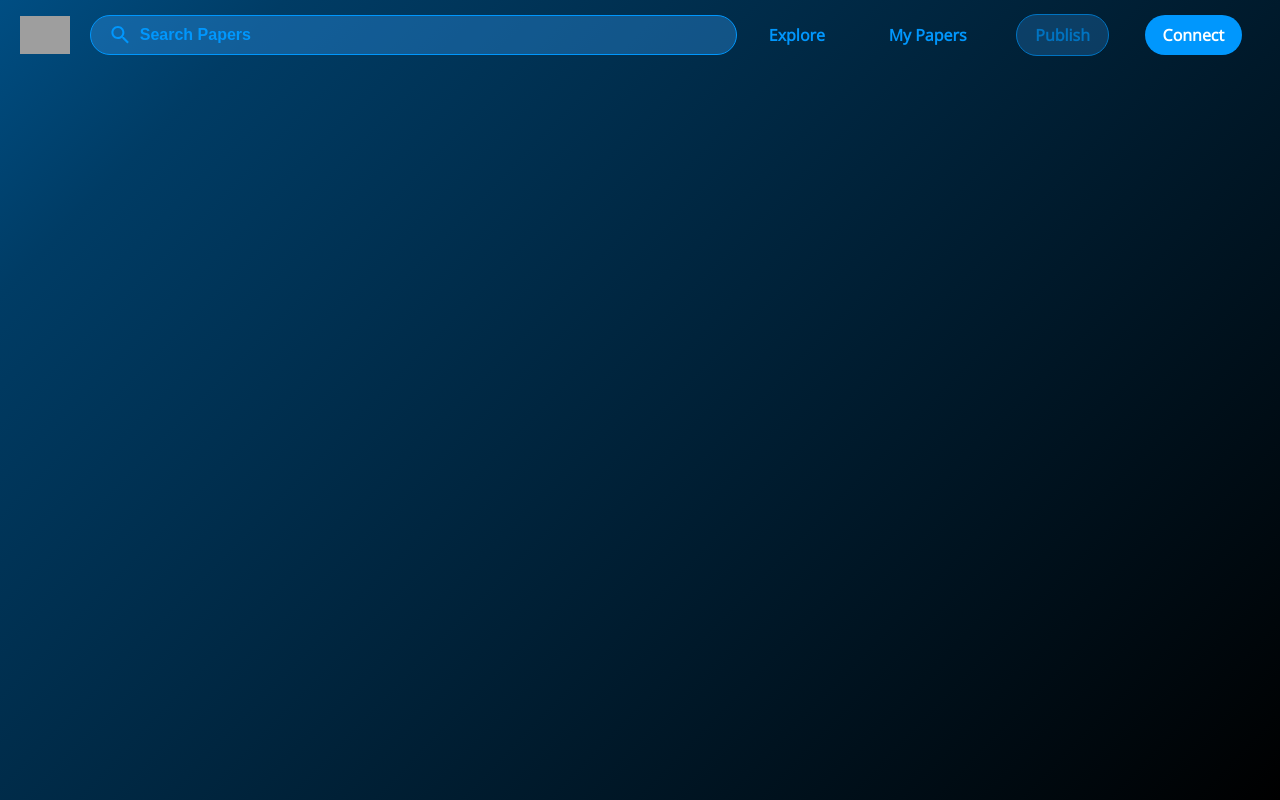
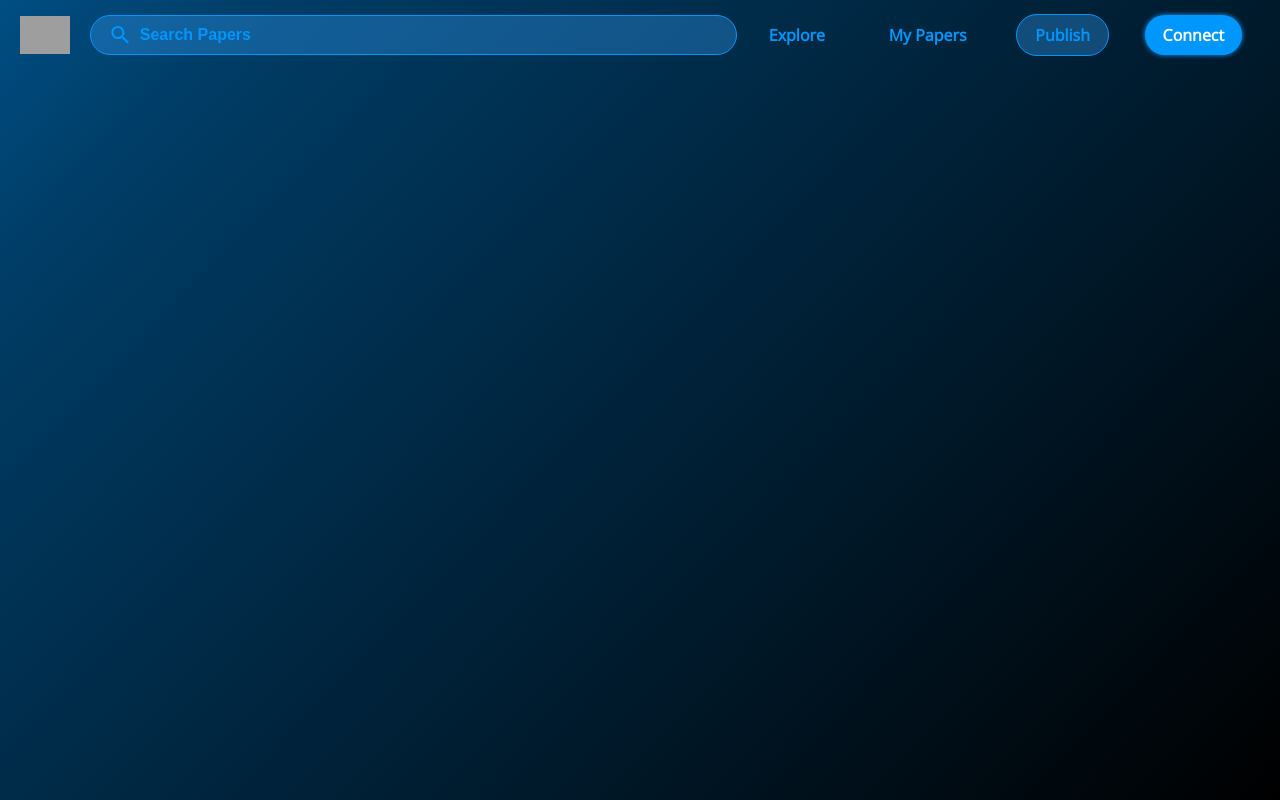
Before and after one commit to Paper-House/PaperHouse, a React (Create React App) app in the folder client/: page / in a window 1280 px wide. Built offline with nearby package versions, Linux system fonts and the light colour scheme; grey boxes are pictures that could not be loaded; a web font is replaced by a local one.

Commit message:
minor animation

```diff
--- a/client/src/components/navbar/Navbar.css
+++ b/client/src/components/navbar/Navbar.css
@@ -76,29 +76,31 @@ input:focus {
   color: white;
   padding: 9px 18px 9px 18px;
   border-radius: 26px;
+  transition: .25s ease-in-out;
+  animation: glow 1s infinite ;
 }
 
 #publish {
-  background: #0097fd;
   background: rgba(53, 162, 252, 0.34);
   border: 1px solid #0097fd;
   box-sizing: border-box;
   border-radius: 26px;
-  color: #0097fd, 100%;
+  color: #0097FD, 100%;
   padding: 9px 18px 9px 18px;
-  opacity: 0.7;
 }
 
 #publish:hover {
-  opacity: 1;
+  background: rgba(53, 162, 252, 0.5);
 }
 
-#explore, #my-papers {
+#explore,
+#my-papers {
   border-radius: 26px;
   padding: 13px 20px 13px 20px;
 }
 
-#explore:hover, #my-papers:hover {
+#explore:hover,
+#my-papers:hover {
   /* color: #CECECE; */
   color: white;
 }
@@ -178,7 +180,7 @@ input:focus {
 }
 
 /* IPad */
-@media only screen and (max-width:  900px) {
+@media only screen and (max-width: 900px) {
   nav {
     justify-content: space-between;
   }
@@ -226,3 +228,11 @@ input:focus {
     font-weight: bolder;
   }
 }
+@keyframes glow {
+  0%{
+    box-shadow: 0px 0px 5px #0097FD;
+  }
+  100%{
+    box-shadow: 0px 0px 18px #0097FD;
+  }
+}
```
